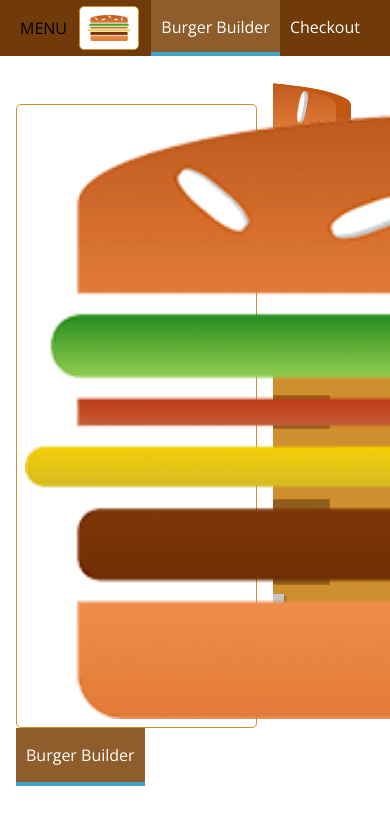
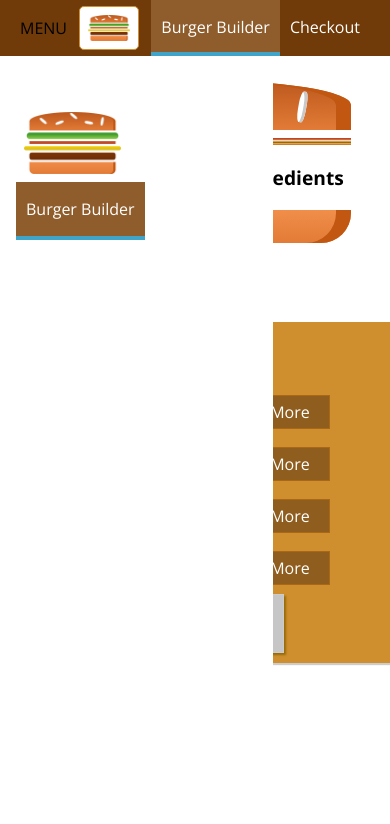
Before and after one commit to papawlo/burger-builder-app, a React app: page / in a window 390 px wide. Shown: the top 824 px of the page. Built offline with nearby package versions, Linux system fonts and the light colour scheme.

Commit message:
147. Working on Responsive Adjustments

```diff
--- a/src/components/Logo/Logo.js
+++ b/src/components/Logo/Logo.js
@@ -1,12 +1,13 @@
 import React from 'react';
 
 import burgerLogo from '../../assets/images/burger-logo.png'
-import classes from './logo.css'
-const logo = () => {
+import classes from './Logo.css'
+const logo = (props) => {
     return (
-        <div className={classes.Logo}>
+        <div
+            className={classes.Logo}>
             <img src={burgerLogo} alt="MyBurger" />
-        </div>
+        </div >
     )
 }
 
--- a/src/components/Logo/logo.css
+++ b/src/components/Logo/logo.css
@@ -3,7 +3,7 @@
     /* background: rgb(207, 143, 46); */
     /* background: radial-gradient(circle, rgba(207, 143, 46, 1) 0%, rgba(112, 59, 9, 1) 61%, rgba(112, 59, 9, 1) 100%); */
     padding: 8px;
-    height: 80%;
+    height: 100%;
     box-sizing: border-box;
     border-radius: 5px;
     border: 1px solid rgb(207, 143, 46);
--- a/src/components/Navigation/SideDrawer/SideDrawer.css
+++ b/src/components/Navigation/SideDrawer/SideDrawer.css
@@ -26,3 +26,11 @@
 .Close {
     transform: translateX(-100%);
 }
+
+.Logo {
+    height: 10%;
+}
+
+.Logo>div {
+    border: none;
+}
--- a/src/components/Navigation/SideDrawer/SideDrawer.js
+++ b/src/components/Navigation/SideDrawer/SideDrawer.js
@@ -6,7 +6,9 @@ import classes from './SideDrawer.css'
 const SideDrawer = (props) => {
     return (
         <div className={classes.SideDrawer}>
-            <Logo />
+            <div className={classes.Logo}>
+                <Logo />
+            </div>
             <nav>
                 <NavigationItems />
             </nav>
--- a/src/components/Navigation/Toolbar/Toolbar.css
+++ b/src/components/Navigation/Toolbar/Toolbar.css
@@ -16,3 +16,7 @@
 .Toolbar nav {
     height: 100%;
 }
+
+.Logo {
+    height: 80%;
+}
--- a/src/components/Navigation/Toolbar/Toolbar.js
+++ b/src/components/Navigation/Toolbar/Toolbar.js
@@ -7,7 +7,10 @@ const toolbar = props => {
     return (
         <header className={classes.Toolbar}>
             <div>MENU</div>
-            <Logo />
+            <div className={classes.Logo}>
+                <Logo />
+            </div>
+
             <nav>
                 <NavigationItems />
             </nav>
```
